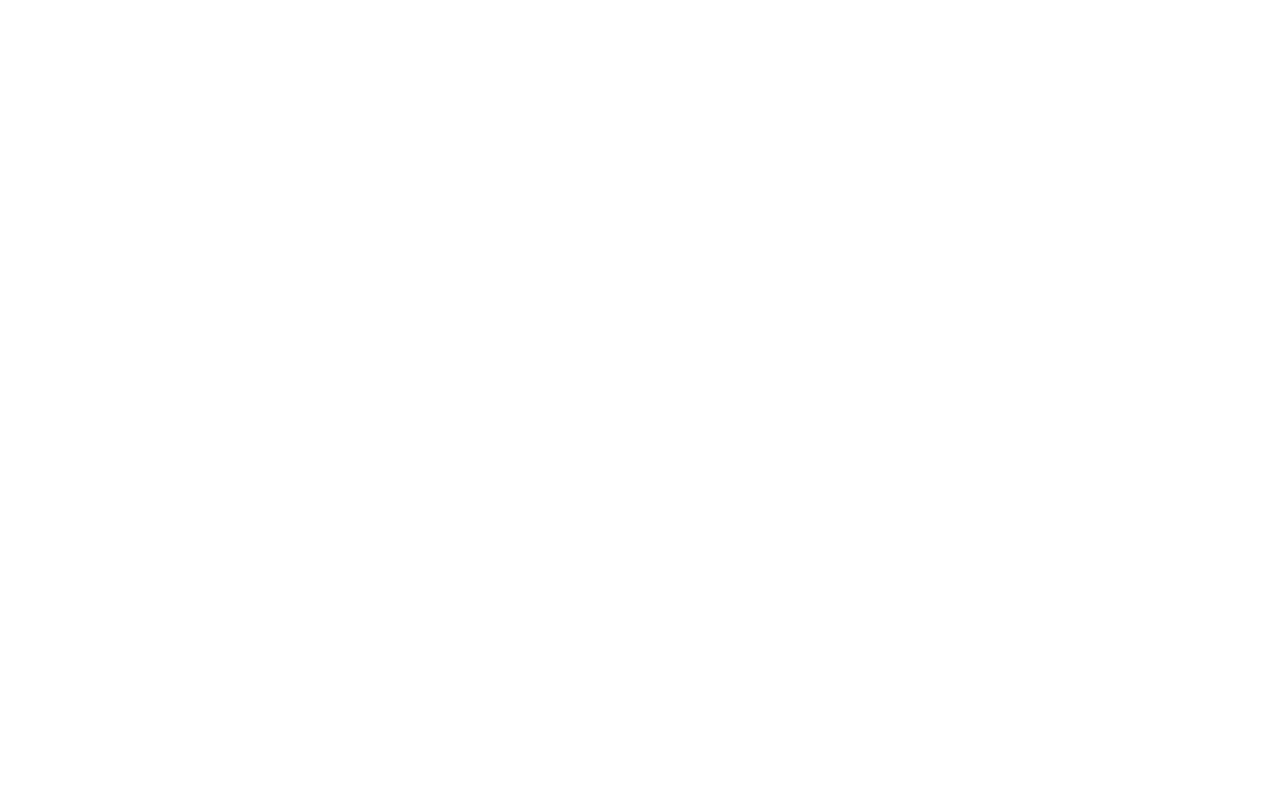
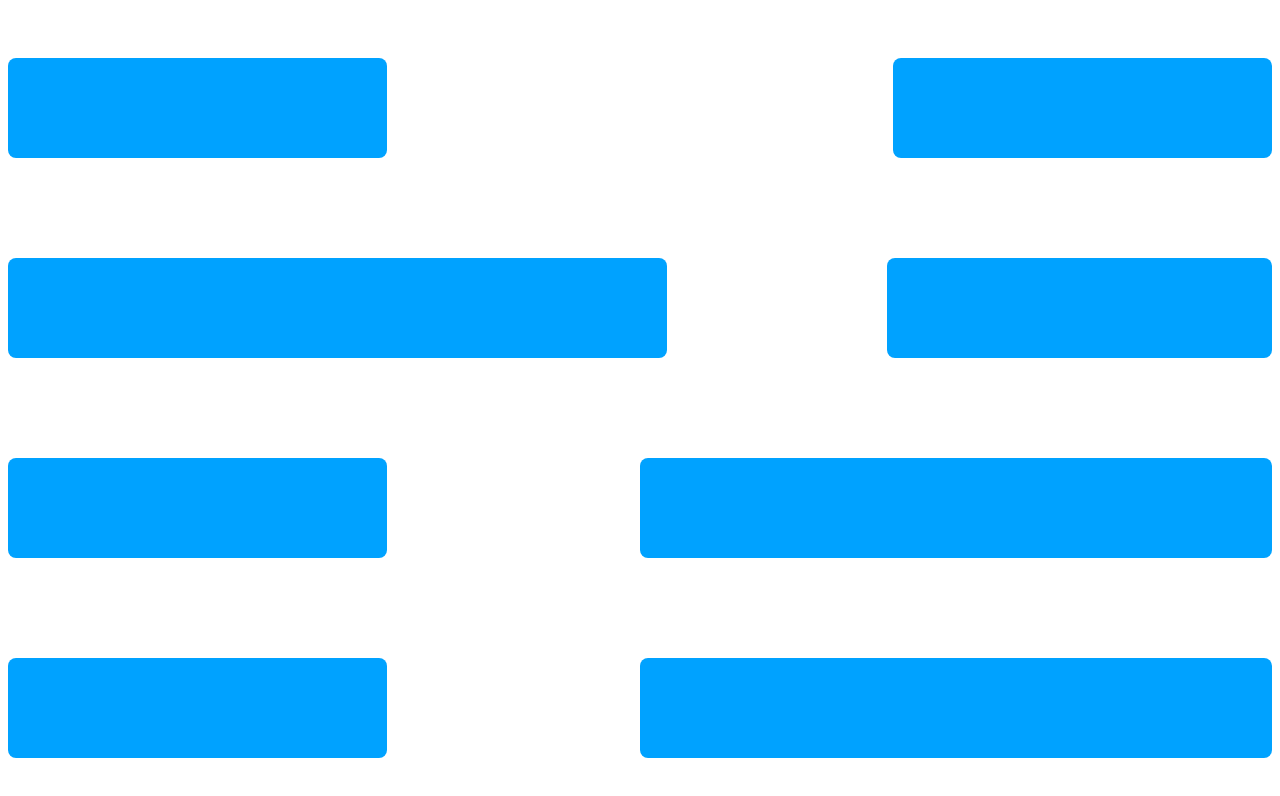
Before and after one commit to MitkoDG/test-challenges, a website: page 07/index.html in a window 1280 px wide. Drawn offline with Linux system fonts and the light colour scheme.

Commit message:
07 html and css - done

```diff
--- a/07/index.html
+++ b/07/index.html
@@ -5,25 +5,26 @@
     <meta http-equiv="X-UA-Compatible" content="IE=edge">
     <meta name="viewport" content="width=device-width, initial-scale=1.0">
     <title>Logo</title>
+    <link rel="stylesheet" href="styles.css">
 </head>
 <body>
     <div class="logo">
-        <div>
+        <div class="fl-container">
             <div class="blue-line first-line"></div>
             <div class="white-line"></div>
             <div class="blue-line first-line"></div>
         </div>
-        <div>
-            <div class="blue-line second-line"></div>
+        <div class="sl-container">
+            <div class="blue-line second-line sixty"></div>
             <div class="white-line"></div>
-            <div class="blue-line second-line"></div>
+            <div class="blue-line second-line thirty"></div>
         </div>
-        <div>
+        <div class="tl-container">
             <div class="blue-line third-line"></div>
             <div class="white-line"></div>
             <div class="blue-line third-line"></div>
         </div>
-        <div>
+        <div class="ll-container">
             <div class="blue-line fourth-line"></div>
             <div class="white-line"></div>
             <div class="blue-line fourth-line"></div>
--- a/07/styles.css
+++ b/07/styles.css
@@ -0,0 +1,82 @@
+* {
+    box-sizing: border-box;
+}
+
+.logo {
+    display: flex;
+    flex-direction: column;
+    justify-content: center;
+    align-items: center;
+    height: 100vh;
+    width: auto;
+}
+
+.fl-container,
+.sl-container,
+.tl-container,
+.ll-container {
+    display: flex;
+    flex-direction: row;
+    align-items: center;
+    flex: 1;
+    height: 100vh;
+    width: 100%;
+}
+
+.blue-line {
+    background-color: #00a2ff;
+}
+
+.first-line,
+.second-line,
+.third-line,
+.fourth-line {
+    height: 50%;
+    background-color: #00a2ff;
+    border-radius: 0.5rem;
+}
+
+.white-line {
+    background-color: #fff;
+    height: 50%;
+}
+
+.fl-container .blue-line {
+    width: 30%;
+}
+.fl-container .white-line {
+    width: 40%;
+}
+
+.sl-container .blue-line {
+    width: 60%;
+}
+.sl-container .white-line {
+    width: 20%;
+}
+
+.sl-container div:last-child {
+    width: 35%;
+}
+
+.tl-container .blue-line {
+    width: 30%;
+}
+.tl-container .white-line {
+    width: 20%;
+}
+
+.tl-container div:last-child {
+    width: 50%;
+}
+
+.ll-container .blue-line {
+    width: 30%;
+}
+.ll-container .white-line {
+    width: 20%;
+}
+
+.ll-container div:last-child {
+    width: 50%;
+}
```
